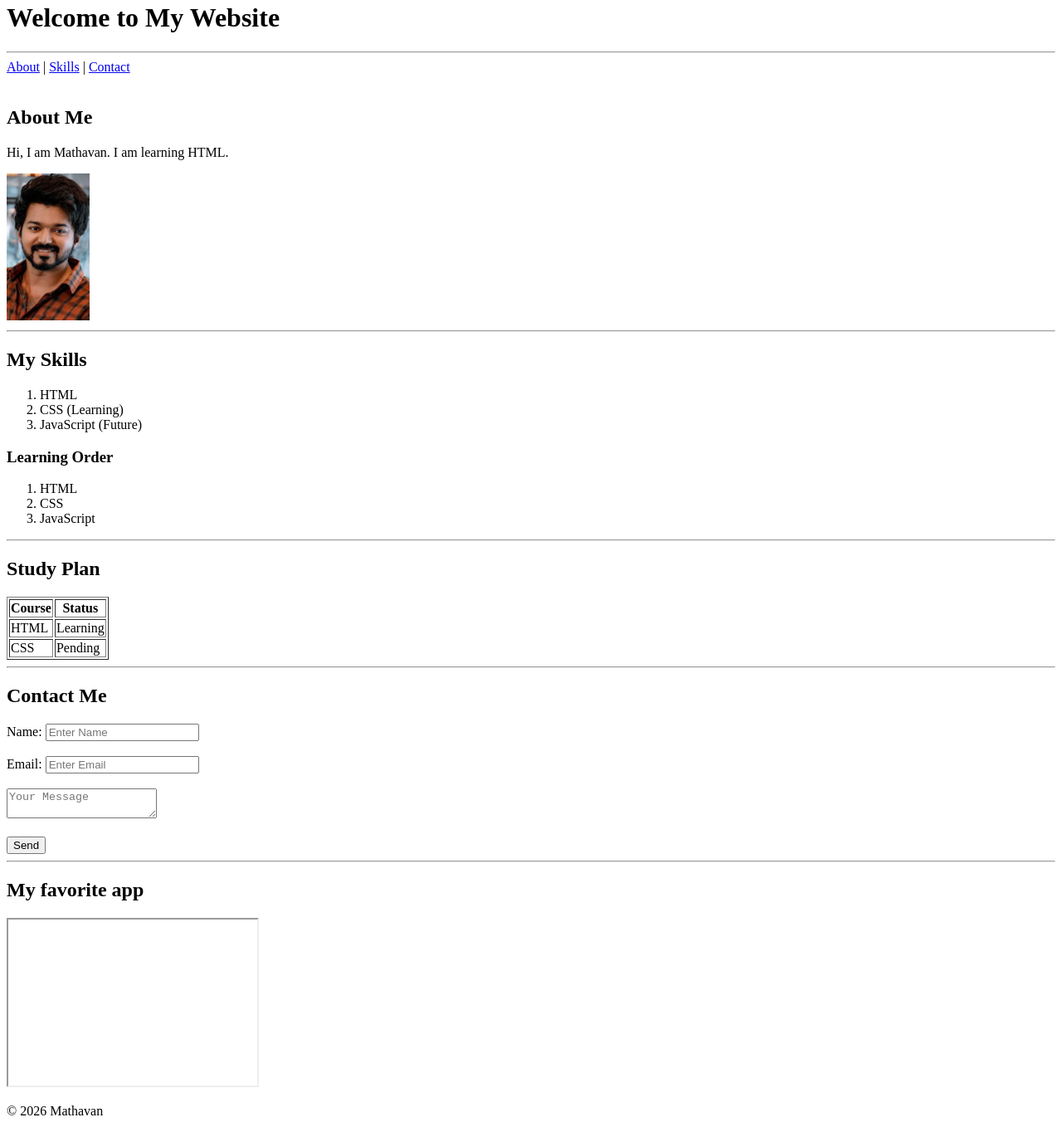
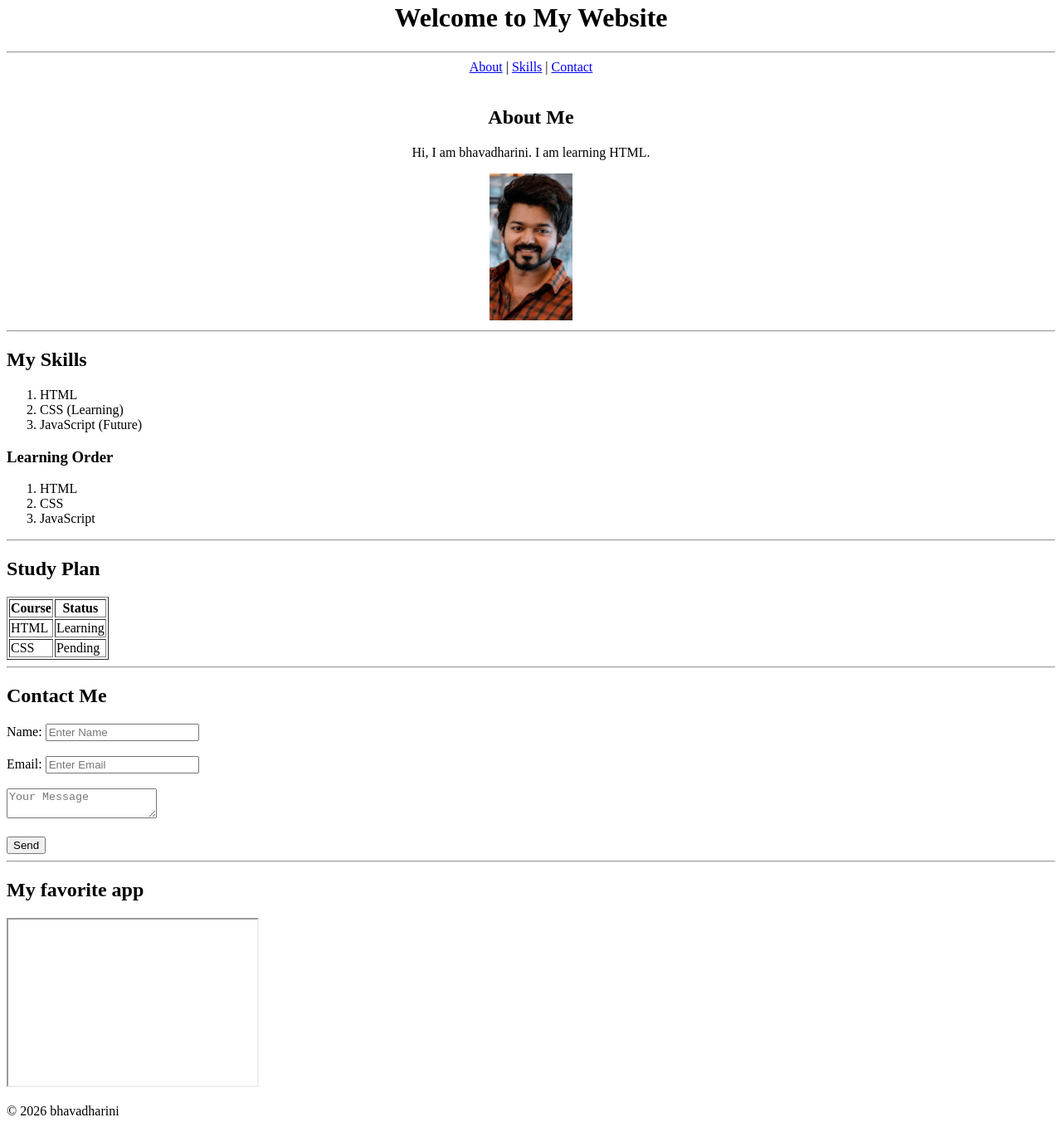
Before and after one commit to priyaprincess2505-stack/html-tutorial, a plain HTML site: page bhava2.html in a window 1280 px wide. Shown: the part 18-1382 px from the top of the page at 83% size. Drawn offline with Linux system fonts and the light colour scheme; grey boxes are pictures that could not be loaded; files whose address does not match are found by name.

Commit message:
update bhava2.html

```diff
--- a/bhava2.html
+++ b/bhava2.html
@@ -1,18 +1,21 @@
 <!DOCTYPE html>
 <html>
 <head>
-    <title>Mathavan's Website</title>
+    <title>BHavadharini Website</title>
     <link rel="icon" href="C:\Users\BHAVADHARINI\Desktop\html tutorial\OIP.webp">
 </head>
 <body>
 
     <!-- Header -->
     <header>
+        <center>
         <h1>Welcome to My Website</h1>
         <hr>
+        </center>
     </header>
 
     <!-- Navigation -->
+     <center>
     <nav>
         <a href="#about">About</a> |
         <a href="#skills">Skills</a> |
@@ -24,9 +27,10 @@
     <!-- About Section -->
     <section id="about">
         <h2>About Me</h2>
-        <p>Hi, I am Mathavan. I am learning HTML.</p>
+        <p>Hi, I am bhavadharini. I am learning HTML.</p>
 
         <img src="C:\Users\BHAVADHARINI\Desktop\html tutorial\OIP.webp" width="100px">
+    </center>
     </section>
 
     <hr>
@@ -112,7 +116,7 @@
 
     <!-- Footer -->
     <footer>
-        <p>© 2026 Mathavan</p>
+        <p>© 2026 bhavadharini</p>
     </footer>
 
 </body>
```
